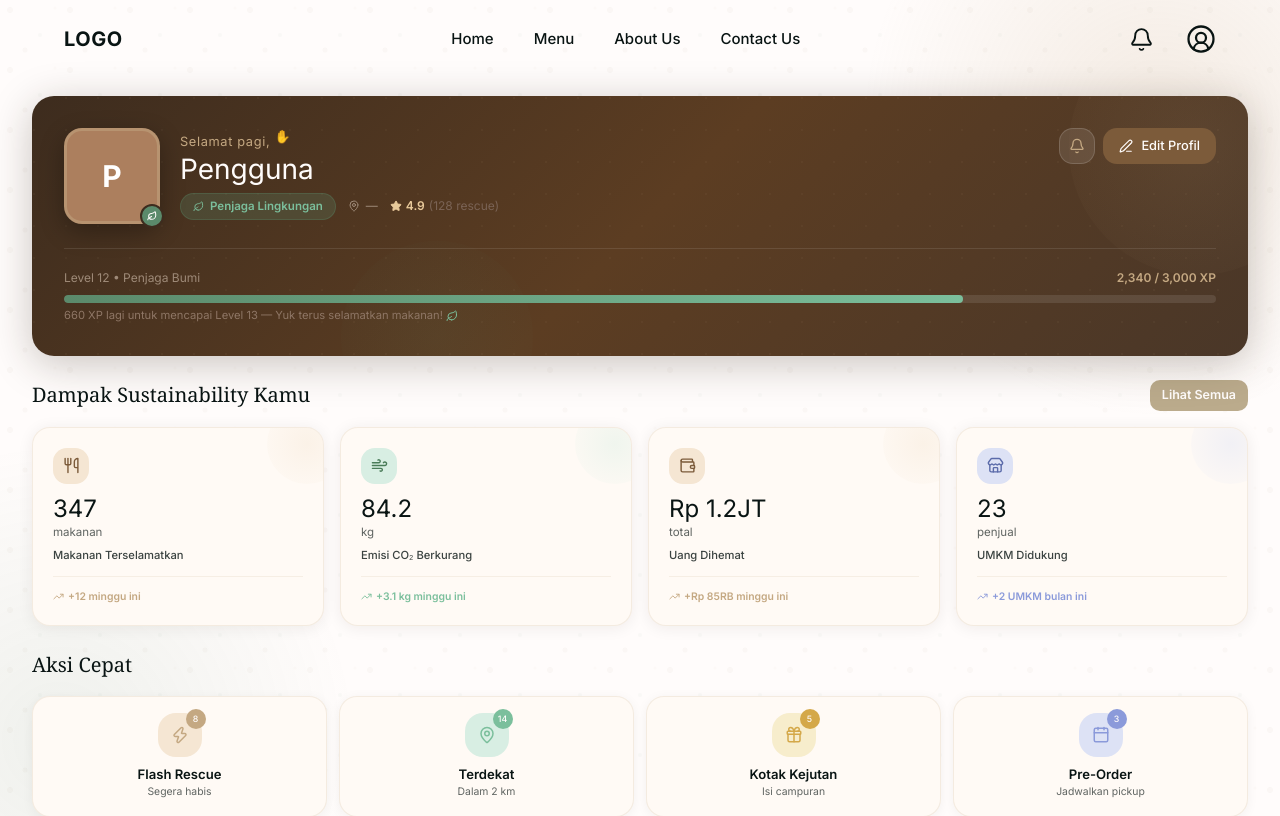
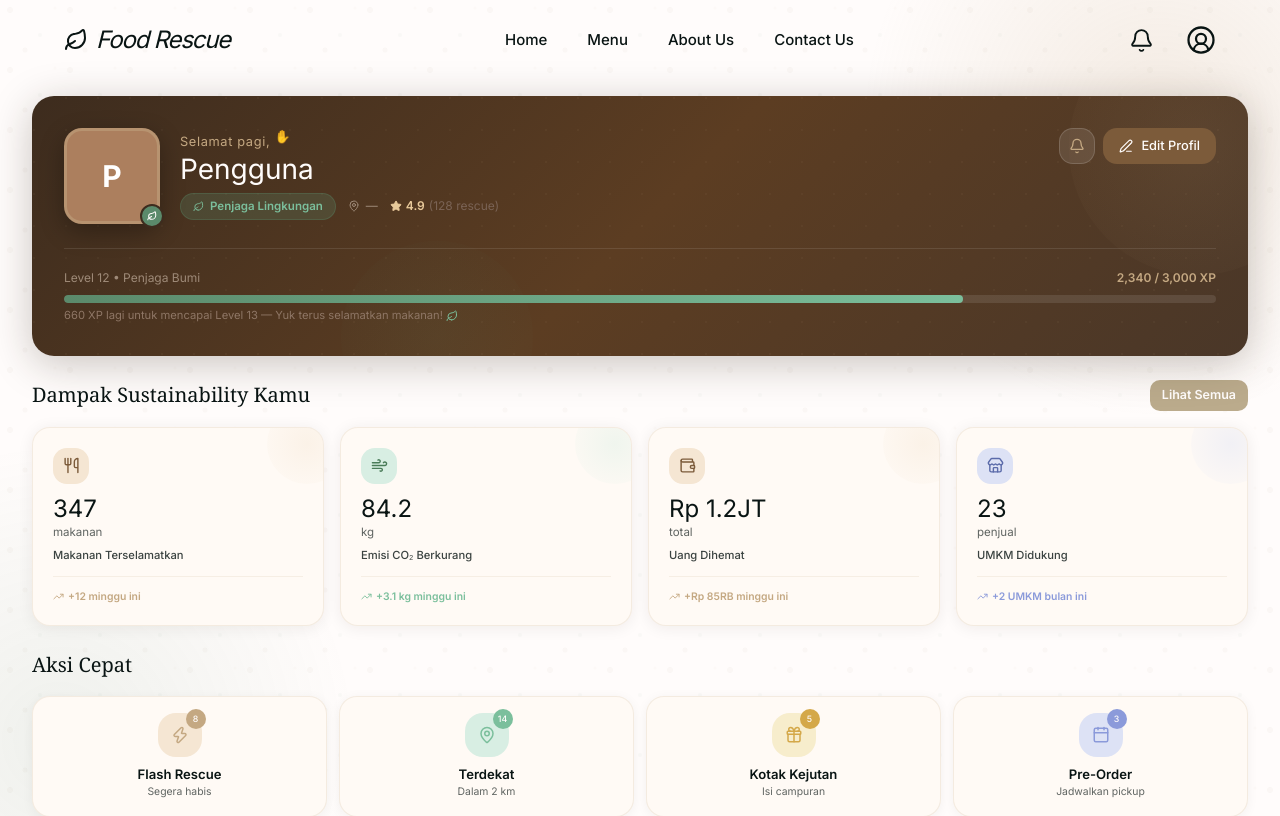
Before and after one commit to RezaAdityaRamadhan26/food-rescue-fe, a Next.js app: page /buyer-profile in a window 1280 px wide. Shown: the top 816 px of the page. Built offline with nearby package versions, Linux system fonts and the light colour scheme; no server answers.

Commit message:
chore:ubah logo doang ama cek minus

```diff
--- a/src/app/buyer-profile/components/navbarProfile.tsx
+++ b/src/app/buyer-profile/components/navbarProfile.tsx
@@ -1,7 +1,7 @@
 "use client";
 
 import Link from "next/link";
-import { Bell, CircleUserRound } from "lucide-react";
+import { Bell, CircleUserRound, Leaf } from "lucide-react";
 import { useEffect, useState } from "react";
 
 export default function Navbar() {
@@ -26,11 +26,11 @@ export default function Navbar() {
     : "bg-transparent"}`}>
       <div className="mx-auto flex max-w-7xl items-center justify-between">
         <Link
-          href="/"
-          className="text-xl font-bold tracking-wide text-[#091413]"
-        >
-          LOGO
-        </Link>
+            href="/"
+            className="text-2xl flex items-center gap-2 italic tracking-tighter text-[#091413]"
+          >
+            <Leaf></Leaf> Food Rescue
+          </Link>
 
         <ul className="hidden items-center gap-10 md:flex font-medium text-[#091413] text-[15px]">
             <li><Link href="/">Home</Link></li>
--- a/src/app/menu/components/navbarMenu.tsx
+++ b/src/app/menu/components/navbarMenu.tsx
@@ -1,7 +1,7 @@
 "use client";
 
 import Link from "next/link";
-import { Bell, CircleUserRound, LogOut, Menu, X } from "lucide-react";
+import { Bell, CircleUserRound, Leaf, LogOut, Menu, X } from "lucide-react";
 import { useEffect, useState } from "react";
 import { useAuthStore } from "@/store/AuthStore";
 import { useRouter } from "next/navigation";
@@ -66,9 +66,9 @@ export default function NavbarMenu() {
         <div className="flex flex-1 items-center">
           <Link
             href="/"
-            className="text-2xl font-black tracking-tighter text-[#091413]"
+            className="text-2xl flex items-center gap-2 italic tracking-tighter text-[#091413]"
           >
-            LOGO
+            <Leaf></Leaf> Food Rescue
           </Link>
         </div>
 
--- a/src/components/layout/navbar.tsx
+++ b/src/components/layout/navbar.tsx
@@ -1,7 +1,7 @@
 "use client";
 
 import Link from "next/link";
-import { Bell, CircleUserRound, LogOut, Menu, X } from "lucide-react";
+import { Bell, CircleUserRound, Leaf, LogOut, Menu, X } from "lucide-react";
 import { useEffect, useState } from "react";
 import { useAuthStore } from "@/store/AuthStore";
 import { useRouter } from "next/navigation";
@@ -111,9 +111,9 @@ export default function Navbar() {
         <div className="flex flex-1 items-center">
           <Link
             href="/"
-            className="text-2xl font-black tracking-tighter text-[#091413]"
+            className="text-2xl flex items-center gap-2 italic tracking-tighter text-[#091413]"
           >
-            LOGO
+            <Leaf></Leaf> Food Rescue
           </Link>
         </div>
 
```
